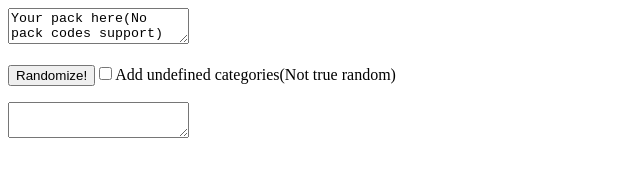
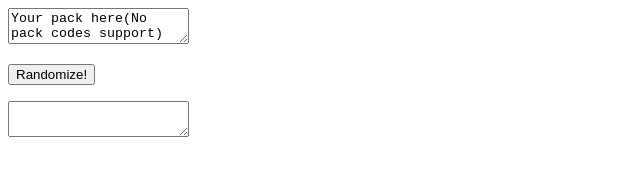
Before and after one commit to TheGLander/elemental-lite-randomizer, a plain HTML site: page index.html in a window 1280 px wide. Shown: the whole page, without its empty margins (0-640 px from the left). Drawn offline with Linux system fonts and the light colour scheme.

Commit message:
NOW ALWAYS RESTORE LOST CATEGORIES

```diff
--- a/index.html
+++ b/index.html
@@ -9,7 +9,7 @@
 </head>
 <body>
     <textarea id="input">Your pack here(No pack codes support)</textarea>
-    <p><button onclick="document.getElementById(`output`).value = randomizePack(document.getElementById(`input`).value,document.getElementById(`categories`).checked)">Randomize!</button><input type="checkbox" id="categories">Add undefined categories(Not true random)</p>
+    <p><button onclick="document.getElementById(`output`).value = randomizePack(document.getElementById(`input`).value,true)">Randomize!</button>
     <p><textarea id="output" readonly></textarea></p>
     <script src="randomizer.js"></script>
 </body>
```
